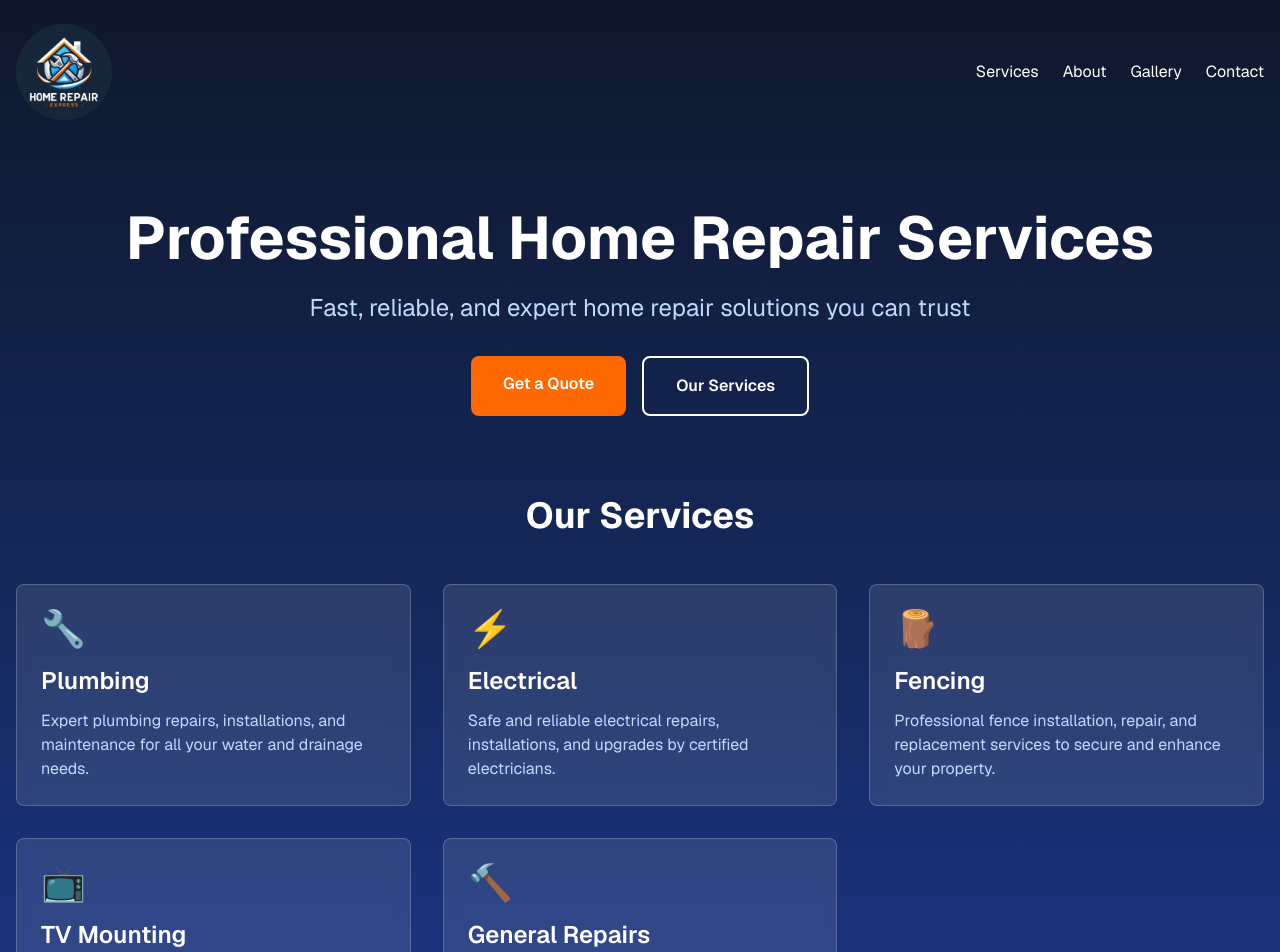
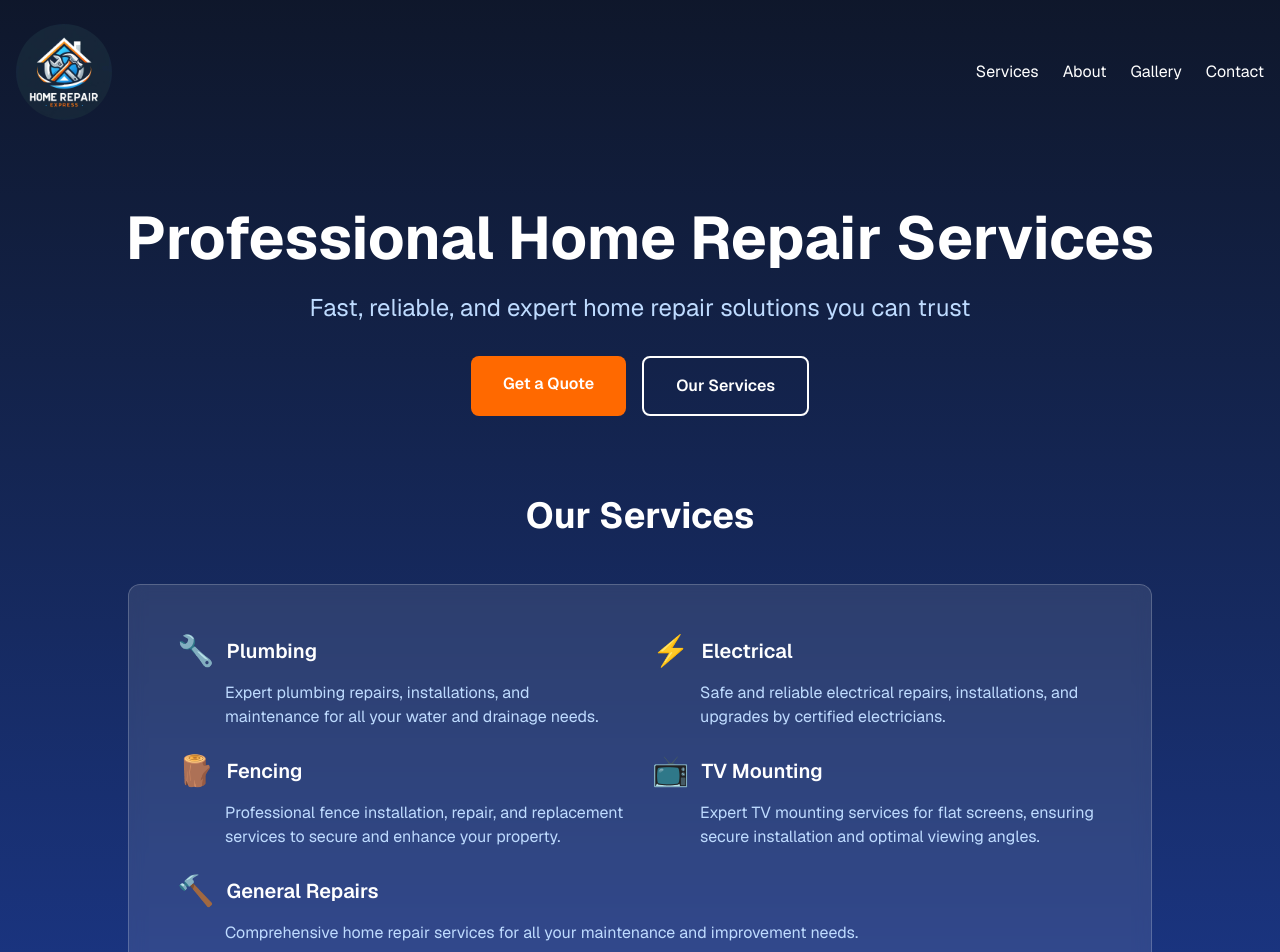
Before and after one commit to MauricioRojasCareers/home-repair-express, a Next.js app: page / in a window 1280 px wide. Shown: the top 952 px of the page. Built offline with nearby package versions, Linux system fonts and the light colour scheme; no server answers.

Commit message:
Refactor: redesign services cards into a single section

```diff
--- a/app/page.tsx
+++ b/app/page.tsx
@@ -76,56 +76,53 @@ export default function Home() {
           <h2 className="text-4xl font-bold text-white text-center mb-12">
             Our Services
           </h2>
-          <div className="grid md:grid-cols-3 gap-8">
-            <div className="bg-white/10 backdrop-blur-sm rounded-lg p-6 border border-white/20">
-              <div className="text-4xl mb-4">🔧</div>
-              <h3 className="text-2xl font-semibold text-white mb-3">
-                Plumbing
-              </h3>
-              <p className="text-blue-200">
-                Expert plumbing repairs, installations, and maintenance for all
-                your water and drainage needs.
+          <div className="bg-white/10 backdrop-blur-sm rounded-xl p-8 md:p-12 border border-white/20 max-w-5xl mx-auto">
+            <div className="grid md:grid-cols-2 gap-6">
+              <div>
+                <div className="flex items-center gap-3 mb-3">
+                  <span className="text-3xl">🔧</span>
+                  <h3 className="text-xl font-semibold text-white">Plumbing</h3>
+                </div>
+                <p className="text-blue-200 ml-12">
+                  Expert plumbing repairs, installations, and maintenance for all your water and drainage needs.
                 </p>
               </div>
-            <div className="bg-white/10 backdrop-blur-sm rounded-lg p-6 border border-white/20">
-              <div className="text-4xl mb-4">⚡</div>
-              <h3 className="text-2xl font-semibold text-white mb-3">
-                Electrical
-              </h3>
-              <p className="text-blue-200">
-                Safe and reliable electrical repairs, installations, and
-                upgrades by certified electricians.
+              <div>
+                <div className="flex items-center gap-3 mb-3">
+                  <span className="text-3xl">⚡</span>
+                  <h3 className="text-xl font-semibold text-white">Electrical</h3>
+                </div>
+                <p className="text-blue-200 ml-12">
+                  Safe and reliable electrical repairs, installations, and upgrades by certified electricians.
                 </p>
               </div>
-            <div className="bg-white/10 backdrop-blur-sm rounded-lg p-6 border border-white/20">
-              <div className="text-4xl mb-4">🪵</div>
-              <h3 className="text-2xl font-semibold text-white mb-3">
-                Fencing
-              </h3>
-              <p className="text-blue-200">
-                Professional fence installation, repair, and replacement
-                services to secure and enhance your property.
+              <div>
+                <div className="flex items-center gap-3 mb-3">
+                  <span className="text-3xl">🪵</span>
+                  <h3 className="text-xl font-semibold text-white">Fencing</h3>
+                </div>
+                <p className="text-blue-200 ml-12">
+                  Professional fence installation, repair, and replacement services to secure and enhance your property.
                 </p>
               </div>
-            <div className="bg-white/10 backdrop-blur-sm rounded-lg p-6 border border-white/20">
-              <div className="text-4xl mb-4">📺</div>
-              <h3 className="text-2xl font-semibold text-white mb-3">
-                TV Mounting
-              </h3>
-              <p className="text-blue-200">
-                Expert TV mounting services for flat screens, ensuring secure
-                installation and optimal viewing angles.
+              <div>
+                <div className="flex items-center gap-3 mb-3">
+                  <span className="text-3xl">📺</span>
+                  <h3 className="text-xl font-semibold text-white">TV Mounting</h3>
+                </div>
+                <p className="text-blue-200 ml-12">
+                  Expert TV mounting services for flat screens, ensuring secure installation and optimal viewing angles.
                 </p>
               </div>
-            <div className="bg-white/10 backdrop-blur-sm rounded-lg p-6 border border-white/20">
-              <div className="text-4xl mb-4">🔨</div>
-              <h3 className="text-2xl font-semibold text-white mb-3">
-                General Repairs
-              </h3>
-              <p className="text-blue-200">
-                Comprehensive home repair services for all your maintenance and
-                improvement needs.
+              <div className="md:col-span-2">
+                <div className="flex items-center gap-3 mb-3">
+                  <span className="text-3xl">🔨</span>
+                  <h3 className="text-xl font-semibold text-white">General Repairs</h3>
+                </div>
+                <p className="text-blue-200 ml-12">
+                  Comprehensive home repair services for all your maintenance and improvement needs.
                 </p>
+              </div>
             </div>
           </div>
         </section>
```
Lines whose indentation alone changed are shown as unchanged.
